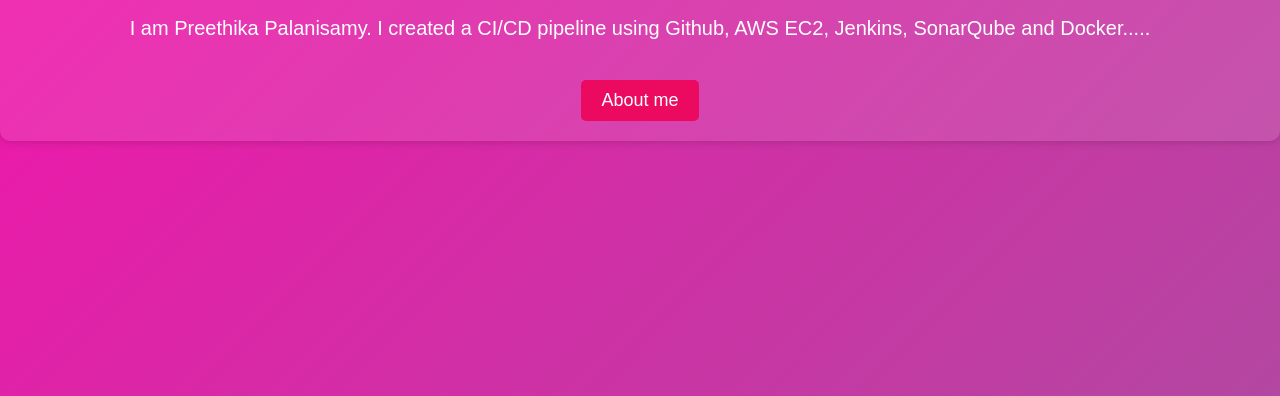
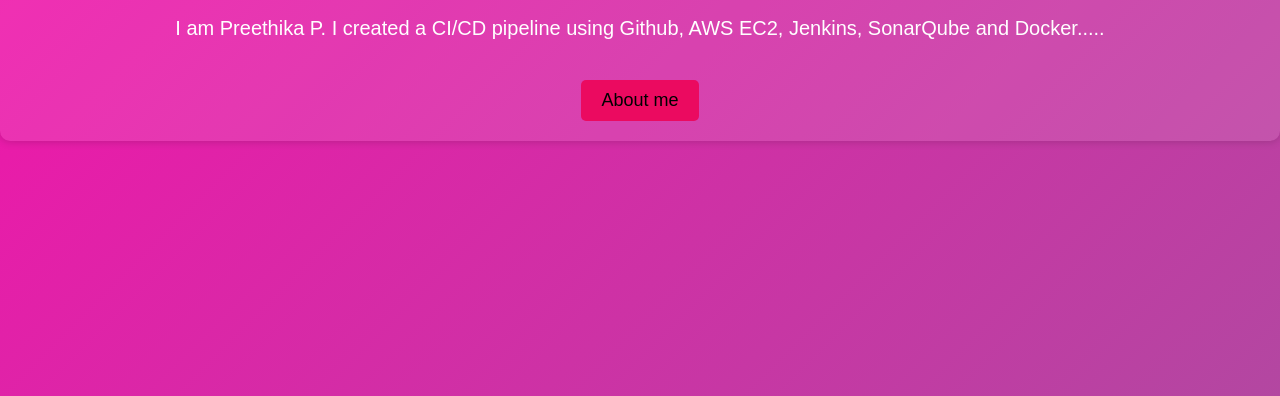
Before and after one commit to Preethika1223/Four-Stages-of-codepipeline, a plain HTML site: page index.html in a window 1280 px wide. Shown: the part 404-800 px from the top of the page. Drawn offline with Linux system fonts and the light colour scheme.

Commit message:
Update index.html
test

```diff
--- a/index.html
+++ b/index.html
@@ -36,7 +36,7 @@
             margin-top: 20px;
             padding: 10px 20px;
             font-size: 18px;
-            color: white;
+            color: black;
             text-decoration: none;
             background: #eb0a60;
             border-radius: 5px;
@@ -50,7 +50,7 @@
 <body>
     <div class="container">
         <h1>🚀 Four stages of CodePipeline Deployed Successfully! 🎉</h1>
-        <p>I am Preethika Palanisamy. I created a CI/CD pipeline using Github, AWS EC2, Jenkins, SonarQube and Docker.....</p>
+        <p>I am Preethika P. I created a CI/CD pipeline using Github, AWS EC2, Jenkins, SonarQube and Docker.....</p>
         <a href=" https://preethika1223.github.io/Portfolio/" class="button" target="_blank">About me</a>
     </div>
 </body>
```
